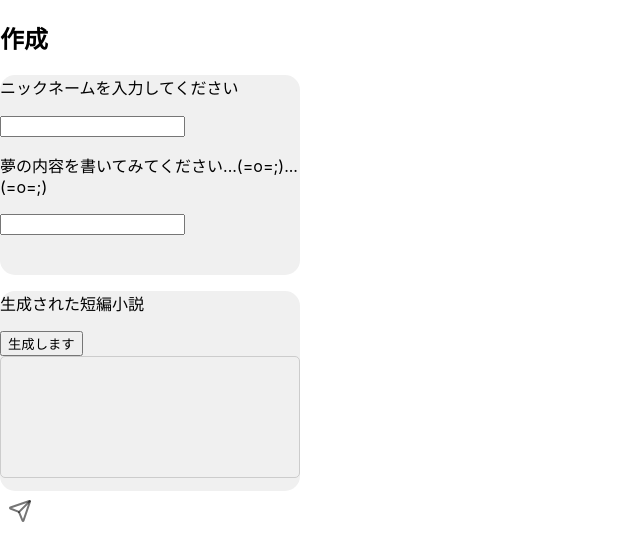
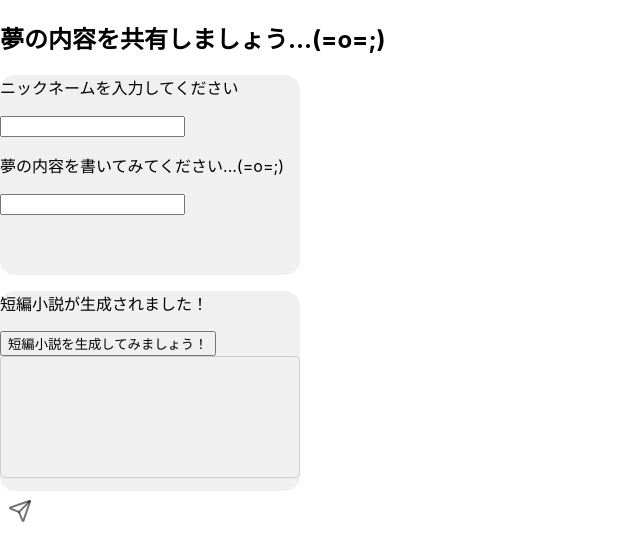
Before and after one commit to OMOCHInoHOSHI/Yumemiban_front, a React (Create React App) app: page /PostInput_Screen in a window 1280 px wide. Shown: the top 560 px of the page, without its empty margins (0-640 px from the left). Built offline with nearby package versions, Linux system fonts and the light colour scheme.

Commit message:
生成画面のテキスト修正

```diff
--- a/src/pages/PostInput_Screen.js
+++ b/src/pages/PostInput_Screen.js
@@ -23,13 +23,11 @@ const PostInput_Screen = () => {
         setNovelText(generatedText);
     };
     return (React.createElement("div", null,
-        React.createElement("h2", null, "\u4F5C\u6210"),
+        React.createElement("h2", null, ja_text.create),
         React.createElement(Components.RoundedBox, { width: "300px", height: "200px", color: "#f0f0f0", borderRadius: "15px" },
             React.createElement("p", null, ja_text.nickname_input_label),
             React.createElement(Components.InputForm, { input: nickname, required: true, maxLength: 20, onChange: setNickname }),
-            React.createElement("p", null,
-                ja_text.dream_content_label,
-                "...(=o=;)"),
+            React.createElement("p", null, ja_text.dream_content_label),
             React.createElement(Components.InputForm, { input: content, required: true, maxLength: 50, onChange: setContent })),
         React.createElement(Components.RoundedBox, { width: "300px", height: "200px", color: "#f0f0f0", borderRadius: "15px" },
             React.createElement("p", null, ja_text.generated_novel_label),
--- a/src/pages/PostInput_Screen.tsx
+++ b/src/pages/PostInput_Screen.tsx
@@ -33,7 +33,7 @@ const PostInput_Screen: React.FC = () => {
 
   return (
     <div>
-      <h2>作成</h2>
+      <h2>{ja_text.create}</h2>
       <Components.RoundedBox width="300px" height="200px" color="#f0f0f0" borderRadius="15px">
         <p>{ja_text.nickname_input_label}</p>
         <Components.InputForm
@@ -42,7 +42,7 @@ const PostInput_Screen: React.FC = () => {
           maxLength={20}
           onChange={setNickname}
         />
-        <p>{ja_text.dream_content_label}...(=o=;)</p>
+        <p>{ja_text.dream_content_label}</p>
         <Components.InputForm
           input={content}  // useState の値を渡す
           required={true}
--- a/src/resous_ja.json
+++ b/src/resous_ja.json
@@ -1,7 +1,7 @@
 {
-    "create": "作成",
+    "create": "夢の内容を共有しましょう...(=o=;)",
     "nickname_input_label": "ニックネームを入力してください",
     "dream_content_label": "夢の内容を書いてみてください...(=o=;)",
-    "generated_novel_label": "生成された短編小説",
-    "generate_button_label": "生成します"
+    "generated_novel_label": "短編小説が生成されました！",
+    "generate_button_label": "短編小説を生成してみましょう！"
 }
```
